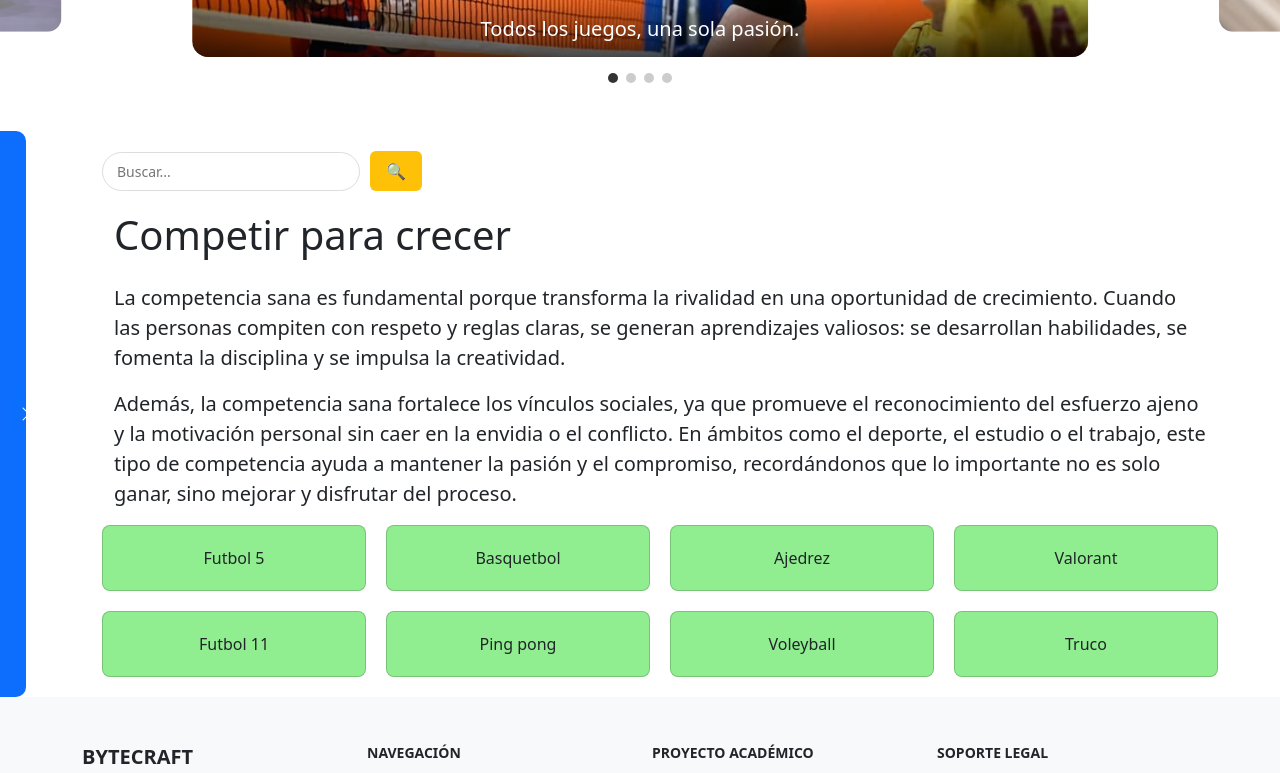
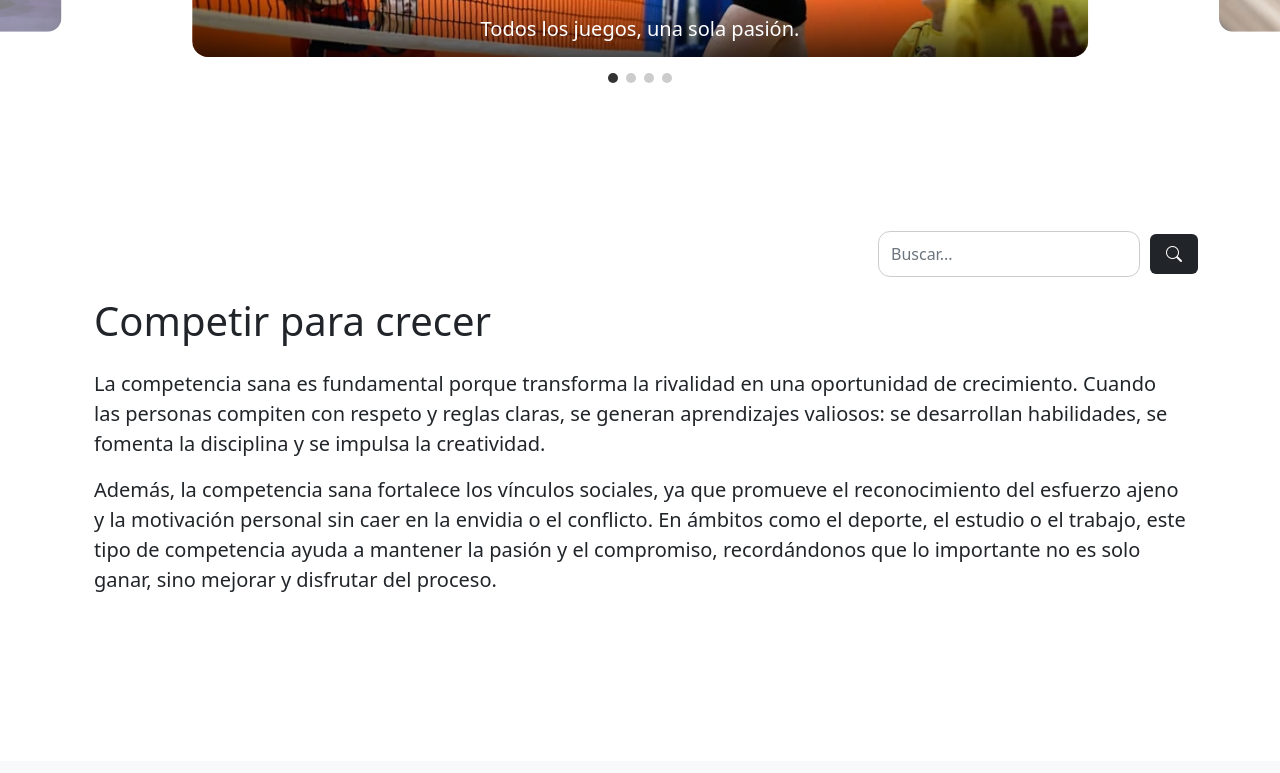
Before and after one commit to MicaelaChans/ByteCraft, a React (Vite) app in the folder TriunfoTotal/: page / in a window 1280 px wide. Shown: the part 460-1233 px from the top of the page. Built offline with nearby package versions, Linux system fonts and the light colour scheme.

Commit message:
home, sidebar, cards, buscador

```diff
--- a/TriunfoTotal/src/components/Home.jsx
+++ b/TriunfoTotal/src/components/Home.jsx
@@ -9,7 +9,7 @@ function Home() {
       <MyCarousel />
 
       <div className="main-layout">
-        <Sidebar />
+        {/*<Sidebar />*/}
 
         <div className="content-area">
           <div className="container">
@@ -19,7 +19,8 @@ function Home() {
                 className="search-input"
                 placeholder="Buscar..."
               />
-              <button className="search-btn">🔍</button>
+              <button className="search-btn"><i className="bi bi-search"></i>
+              </button>
             </div>
 
             <section id="sectionHome">
@@ -40,17 +41,6 @@ function Home() {
                 </div>
               </div>
             </section>
-
-            <section className="cards-container">
-              <div className="card">Futbol 5</div>
-              <div className="card">Basquetbol</div>
-              <div className="card">Ajedrez</div>
-              <div className="card">Valorant</div>
-              <div className="card">Futbol 11</div>
-              <div className="card">Ping pong</div>
-              <div className="card">Voleyball</div>
-              <div className="card">Truco</div>
-            </section>
           </div>
         </div>
       </div>
--- a/TriunfoTotal/src/css/styles.css
+++ b/TriunfoTotal/src/css/styles.css
@@ -272,6 +272,7 @@ body {
 /* MyCAROUSEL*/
 
 .my-carousel {
+  margin-bottom: 100px;
   position: relative;
   width: 100%;
   padding: 2rem 0;
@@ -389,8 +390,9 @@ body {
 }
 
 .content-area {
+
   flex-grow: 1;
-  padding: 20px 20px 20px 60px;
+  margin-bottom: 150px;
 }
 
 .search-bar {
@@ -409,7 +411,8 @@ body {
 }
 
 .search-btn {
-  background-color: #ffc107;
+  background-color: #212529;
+  color: #fff;
   border: none;
   padding: 8px 16px;
   border-radius: 6px;
@@ -419,7 +422,7 @@ body {
 }
 
 .search-btn:hover {
-  background-color: #e0a800;
+ background-color: #6c757d;
 }
 
 .cards-container {
@@ -465,7 +468,7 @@ body {
   width: 90px;
 }
 
-.sidebar-handle {
+/*}.sidebar-handle {
   position: absolute;
   top: 50%;
   right: -14px;
@@ -517,7 +520,7 @@ body {
 
 .sidebar-card:hover {
   transform: scale(1.1);
-}
+}*/
 
 /* AboutUS*/
 
@@ -1000,18 +1003,38 @@ body {
 }
 
 .search-bar {
+  display: flex;
+  justify-content: flex-end;
+  align-items: center;
   position: relative;
+  min-width: 200px;
+  max-width: 320px;
+  margin-left: auto;
+  /*position: relative;
   flex: 1;
   min-width: 200px;
-  max-width: 320px;
+  max-width: 320px;*/
 }
 
 .search-input {
   width: 100%;
-  padding: 8px 36px 8px 14px;
-  border: 1px solid #ddd;
-  border-radius: 999px;
-  font-size: 14px;
+  max-width: 280px;
+  padding: 10px 12px;
+  border: 1px solid #ccc;
+  border-radius: 12px;
+  background-color: #fff;
+  color: #212529;
+  transition: border-color 0.2s, box-shadow 0.2s;
+}
+
+.search-input::placeholder {
+  color: #6c757d;
+}
+
+.search-input:focus {
+  outline: none;
+  border-color: #0d6efd;
+  box-shadow: 0 0 0 3px rgba(13,110,253,0.25);
 }
 
 .search-icon {
```
